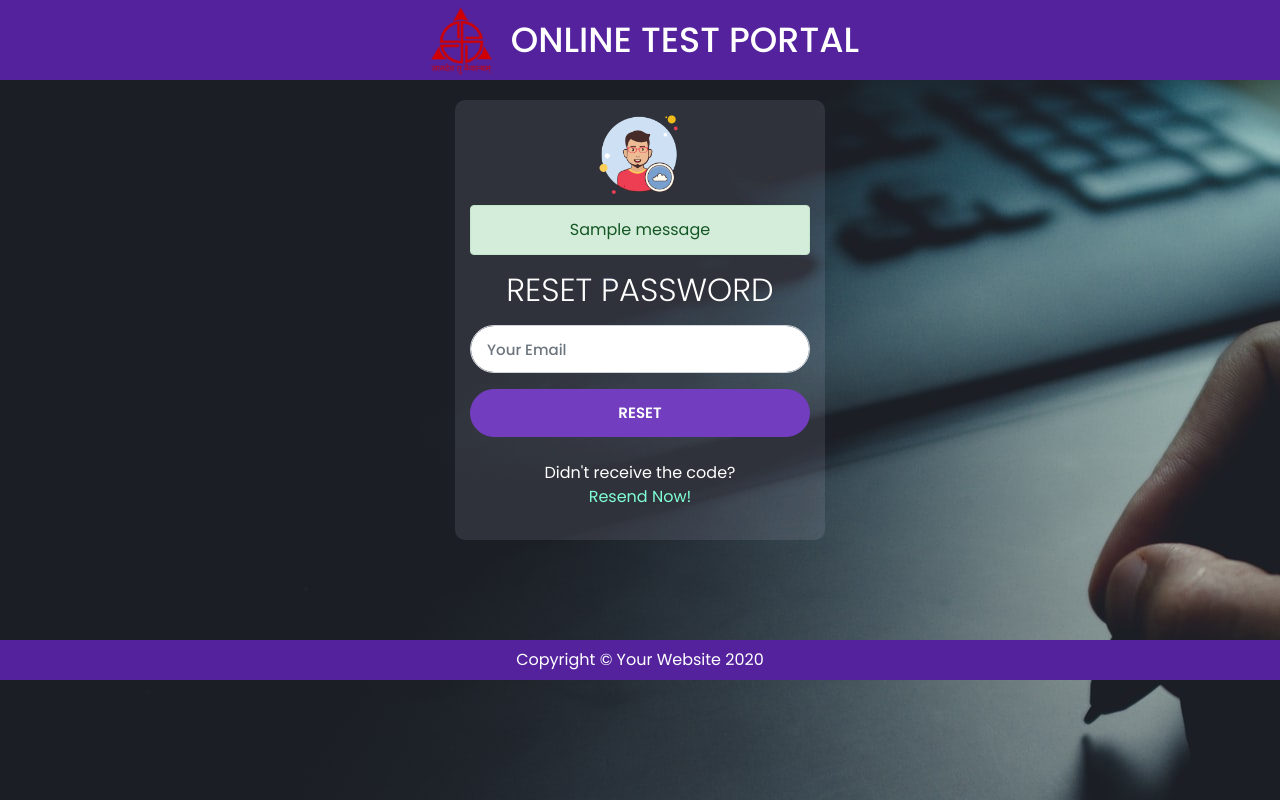
After one commit to Pavan-Kumar122/SSTC_Online_Test_Portal, a Flask app: page /resetpassword in a window 1280 px wide. The commit adds this page. Run offline with Flask 2, Linux system fonts and the light colour scheme; one stand-in notice (Sample message) is shown; some libraries are stand-ins or nearby versions.

Commit message:
Added Reset Password.

```diff
--- a/app.py
+++ b/app.py
@@ -7,16 +7,18 @@ from flask_wtf.csrf import CSRFProtect
 from flask_bcrypt import Bcrypt
 import re
 import os
+from itsdangerous import TimedJSONWebSignatureSerializer as Serializer
+from flask_mail import Mail,Message
 
 app = Flask(__name__)
 csrf = CSRFProtect(app)
 
-app.secret_key = b"\x07\x92\xde\xa5%YP\xf6\xd2\xb4\xad\x13," \
-                 b"\x7f\x949\x89?'A\xb0\x9ep\x0f\x8b=\xfe\xef\x93\xf7:i\xe6\xba<_Y(" \
-                 b"\xebe\xf6o\x90'\xc3?\x9f\x0c\x93\xad[" \
-                 b"\xf3\xb9\xc4\x95\xce\xc18\x87*m\xd3\x805\xcf\xf7\xf0\xcf\x91\xf9]\xc7\xc5$<\xe0O\x8cx\x84\x99\xd8" \
-                 b"\x8eqF*G\xa6i[H\xb3Yp\xa0\xa6QB\xeebt\xc7\xd7\xb1\xbe{" \
-                 b"D\xb1%\xa6e!\xd56\xd7\x8aZ2\x8aPD\xa1\xf3\x12\\\x16\xa2\x85 "
+app.config['SECRET_KEY'] = b"\x07\x92\xde\xa5%YP\xf6\xd2\xb4\xad\x13," \
+                           b"\x7f\x949\x89?'A\xb0\x9ep\x0f\x8b=\xfe\xef\x93\xf7:i\xe6\xba<_Y(" \
+                           b"\xebe\xf6o\x90'\xc3?\x9f\x0c\x93\xad[" \
+                           b"\xf3\xb9\xc4\x95\xce\xc18\x87*m\xd3\x805\xcf\xf7\xf0\xcf\x91\xf9]\xc7\xc5$<\xe0O\x8cx\x84\x99\xd8" \
+                           b"\x8eqF*G\xa6i[H\xb3Yp\xa0\xa6QB\xeebt\xc7\xd7\xb1\xbe{" \
+                           b"D\xb1%\xa6e!\xd56\xd7\x8aZ2\x8aPD\xa1\xf3\x12\\\x16\xa2\x85 "
 
 app.config["MYSQL_HOST"] = os.environ.get('MYSQL_HOST')
 app.config["MYSQL_USER"] = os.environ.get('MYSQL_USER')
@@ -24,8 +26,14 @@ app.config["MYSQL_PASSWORD"] = os.environ.get('MYSQL_PASSWORD')
 app.config["MYSQL_DB"] = os.environ.get('MYSQL_DB')
 app.config['SQLALCHEMY_DATABASE_URI'] = 'sqlite:///data.db'
 app.config['SQLALCHEMY_TRACK_MODIFICATIONS'] = True
+app.config['MAIL_SERVER'] = 'smtp.googlemail.com'
+app.config['MAIL_PORT'] = 587
+app.config['MAIL_USE_TLS'] = True
+app.config['MAIL_USERNAME'] = os.environ.get('Email_ADD')
+app.config['MAIL_PASSWORD'] = 'equiqhpzpegsdnzl'
 db = SQLAlchemy(app)
 bcrypt = Bcrypt(app)
+mail = Mail(app)
 login_manager = LoginManager(app)
 
 
@@ -48,6 +56,19 @@ class Users(db.Model, UserMixin):
     role = db.Column(db.String(50))
     image_file = db.Column(db.String(20), nullable=False, default='default.jpg')
 
+    def get_reset_token(self, expires_sec=300):
+        s = Serializer(app.config['SECRET_KEY'], expires_sec)
+        return s.dumps({'user_id': self.id}).decode('utf-8')
+
+    @staticmethod
+    def verify_reset_token(token):
+        s = Serializer(app.config['SECRET_KEY'])
+        try:
+            user_id = s.loads(token)['user_id']
+        except:
+            return None
+        return Users.query.get(user_id)
+
     def __repr__(self):
         return f"Users('{self.role}','{self.username}', '{self.userid}', '{self.rollno}', '{self.email}'," \
                f" '{self.branch}', '{self.semester}', '{self.college}', '{self.image_file}') "
@@ -61,6 +82,12 @@ def validate_username(username):
 def validate_email(email):
     vemail = Users.query.filter_by(email=email).first()
     return vemail
+
+
+def validate_reset_email(email):
+    VRemail = Users.query.filter_by(email=email).first()
+    return VRemail
+    # if it is none raise email is not registered.
 
 
 def validate_user_id(user_id):
@@ -131,7 +158,7 @@ def registerData():
                                          rollno=request.form['Srollno'],
                                          email=request.form['Semail'], branch=request.form['Sbranch'],
                                          semester=request.form['Ssemester'], college=request.form['Scollege'],
-                                        section=request.form['Ssection'], password=hashed_password, role='Student')
+                                         section=request.form['Ssection'], password=hashed_password, role='Student')
                             db.session.add(user)
                             db.session.commit()
                             flash("Account Created! Please Log In", 'success')
@@ -178,7 +205,7 @@ def student_login():
 
 @app.route('/faculty/main')
 def faculty_login():
-    return "Hello Sir"
+    return "Hii Sir"
 
 
 @app.route('/register')
@@ -196,5 +223,46 @@ def faculty():
     return render_template('faculty_register.html')
 
 
+def send_reset_email(user):
+    token = user.get_reset_token()
+    msg = Message('Password Reset Request', sender=app.config['MAIL_USERNAME'], recipients=[user.email])
+    msg.body = f'''To reset your password, please visit the following link:
+{url_for('newpassword', token=token, _external=True)}
+
+If you did not make this request then simply ignore this Email.
+Thank You.
+'''
+    mail.send(msg)
+
+
+@app.route('/resetpassword', methods=['GET', 'POST'])
+def resetpassword():
+    if request.method == 'POST':
+        user = Users.query.filter_by(email = request.form['Remail']).first()
+        if user is None:
+            flash('This Email is not registered yet! Please use a valid email!!', 'danger')
+            return redirect(url_for('index'))
+        else:
+            send_reset_email(user)
+            flash('An email has been sent to your registered Email Id !', 'info')
+            return redirect(url_for('index'))
+    return render_template('forget_password.html')
+
+
+@app.route('/newpassword/<token>', methods=['GET', 'POST'])
+def newpassword(token):
+    user = Users.verify_reset_token(token)
+    if user is None:
+        flash("That is an invalid or expired token", 'warning')
+        return redirect(url_for('resetpassword'))
+    if request.method == 'POST':
+        hashed_pwd = bcrypt.generate_password_hash(request.form['New_Password'])
+        user.password = hashed_pwd
+        db.session.commit()
+        flash('The Password has been Successfully Change! Please Log In')
+        return redirect(url_for('index'))
+    return render_template('new_password.html')
+
+
 if __name__ == '__main__':
     app.run()
--- /dev/null
+++ b/templates/forget_password.html
@@ -0,0 +1,61 @@
+<!doctype html>
+<html lang="en">
+
+<head>
+    <meta charset="utf-8">
+    <meta name="viewport" content="width=device-width, initial-scale=1, shrink-to-fit=no">
+    <link rel="icon" type="image/x-icon" href="/static/assets/img/logo/sstc-logo.png" />
+    <link rel="stylesheet" href="https://stackpath.bootstrapcdn.com/bootstrap/4.3.1/css/bootstrap.min.css"
+        integrity="sha384-ggOyR0iXCbMQv3Xipma34MD+dH/1fQ784/j6cY/iJTQUOhcWr7x9JvoRxT2MZw1T" crossorigin="anonymous">
+    <link rel="stylesheet" href="/static/css/style.css">
+    <title>SSTC Online Portal</title>
+</head>
+
+<body style="background-image: url('/static/assets/img/back.jpg'); ">
+
+    <div class="d-flex justify-content-center align-items-center heading"><img src="/static/assets/img/logo/unnamed - Copy.png"
+            alt="" width="80px;" class="head">
+        <span class="head">ONLINE TEST PORTAL</span> </div>
+
+    <div class="d-flex justify-content-center align-items-center login-container">
+
+        <form class="login-form text-center" action="" method="POST">
+        <input type="hidden" name="csrf_token" value="{{ csrf_token() }}"/>
+            <img src="/static/assets/img/user.png" alt="userlogo" style="width: 100px;">
+             {% with messages = get_flashed_messages(with_categories=true) %}
+            {% if messages %}
+              {% for category, message in messages %}
+                <div class="alert alert-{{ category }}">
+                  {{ message }}
+                </div>
+              {% endfor %}
+            {% endif %}
+          {% endwith %}
+            <h2 class="mb-3 font-weight-light text-uppercase">RESET PASSWORD</h2>
+
+            <div class="form-group">
+                <input type="email" class="form-control rounded-pill form-control-lg" placeholder="Your Email" name="Remail" required>
+            </div>
+
+            <button type="submit"
+                class="btn mt-3 rounded-pill btn-lg btn-custom btn-block text-uppercase">Reset</button>
+            <p class="mt-4 font-weight-normal">Didn't receive the code? <br><a style="color: aquamarine;" href="">Resend
+                    Now!</a></p>
+        </form>
+    </div>
+
+    <footer class="d-flex justify-content-center align-items-center footer">
+        Copyright &copy; Your Website 2020</footer>
+
+    <script src="https://code.jquery.com/jquery-3.3.1.slim.min.js"
+        integrity="sha384-q8i/X+965DzO0rT7abK41JStQIAqVgRVzpbzo5smXKp4YfRvH+8abtTE1Pi6jizo"
+        crossorigin="anonymous"></script>
+    <script src="https://cdnjs.cloudflare.com/ajax/libs/popper.js/1.14.7/umd/popper.min.js"
+        integrity="sha384-UO2eT0CpHqdSJQ6hJty5KVphtPhzWj9WO1clHTMGa3JDZwrnQq4sF86dIHNDz0W1"
+        crossorigin="anonymous"></script>
+    <script src="https://stackpath.bootstrapcdn.com/bootstrap/4.3.1/js/bootstrap.min.js"
+        integrity="sha384-JjSmVgyd0p3pXB1rRibZUAYoIIy6OrQ6VrjIEaFf/nJGzIxFDsf4x0xIM+B07jRM"
+        crossorigin="anonymous"></script>
+</body>
+
+</html>
--- a/templates/index.html
+++ b/templates/index.html
@@ -45,7 +45,7 @@
                 </div>
 
             </div>
-            <a href="#" style="color:#ffffff;">Forgot Password?</a>
+            <a href="{{ url_for('resetpassword') }}" style="color:#ffffff;">Forgot Password?</a>
             <button type="submit" class="btn mt-3 rounded-pill btn-lg btn-custom btn-block text-uppercase">Log
                 in</button>
             <p class="mt-4 font-weight-normal">Don't have an account? <br><a href="{{ url_for('register') }}" id="signup"
```
Also changed, not shown: templates/new_password.html (added, +54 -0 lines), data.db.
